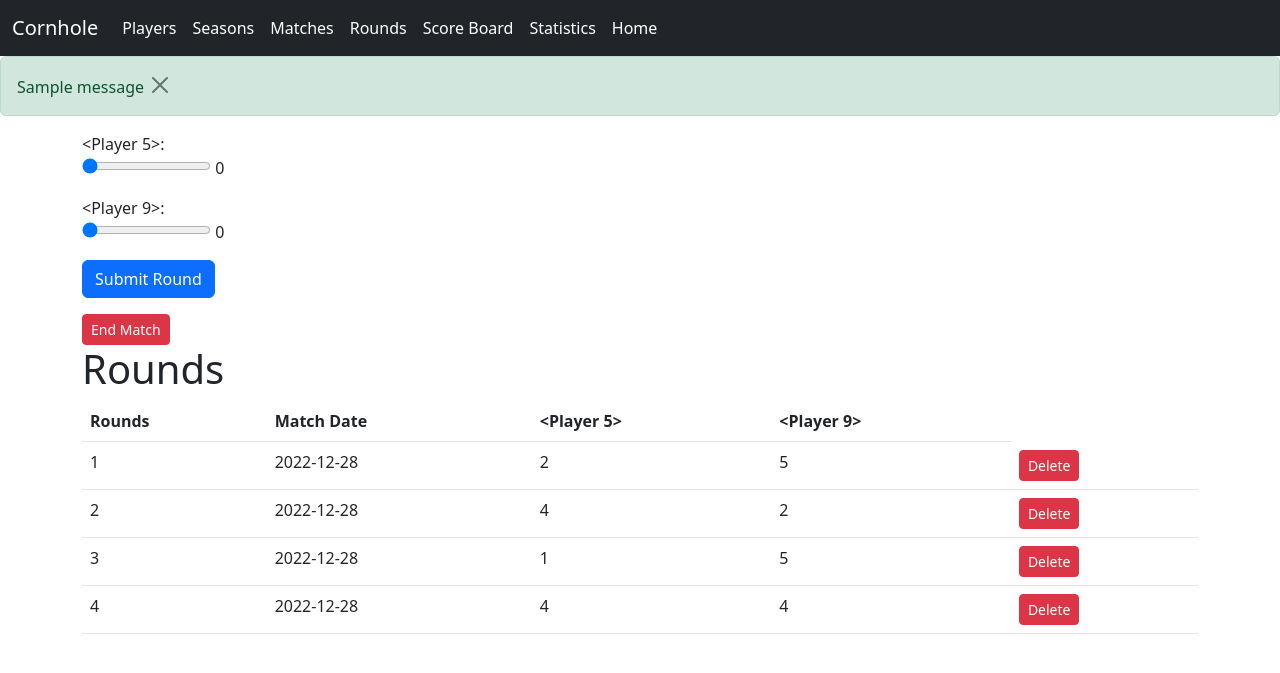
After one commit to sjvonstein/Cornhole, a Flask app: template website/templates/score-keeper.html in a window 1280 px wide. The commit adds this page. Shown: the top 673 px of the page. Run offline with Flask 2, Linux system fonts and the light colour scheme; the template is opened without the code that fills it: values that come from a table or form of the project are taken from there, others are empty; data comes from the database, SQL or seed files in the repository; tables that the repository leaves empty hold one stand-in row (values such as "Sample post"); one stand-in notice (Sample message) is shown; some libraries are stand-ins or nearby versions.

Commit message:
-sv 1206

```diff
--- a/website/__init__.py
+++ b/website/__init__.py
@@ -17,8 +17,6 @@ def create_app():
 
     app.register_blueprint(views, url_prefix="/")
 
-    from .models import Player
-
     with app.app_context():
         db.create_all()
 
--- a/website/templates/base.html
+++ b/website/templates/base.html
@@ -16,47 +16,74 @@
     />
 
     <title>{%block title %}Home{% endblock %}</title>
+
   </head>
+
+
+
+
+
+
+
   <body>
     <nav class="navbar navbar-expand-lg navbar-dark bg-dark">
-      <button
-        class="navbar-toggler"
-        type="button"
-        data-toggle="collapse"
-        data-target="#navbar"
-      >
+      <div class="container-fluid">
+        <a class="navbar-brand" href="/">Cornhole</a>
+      <button class="navbar-toggler" type="button" data-bs-toggle="collapse" data-bs-target="#navbarSupportedContent" aria-controls="navbarSupportedContent" aria-expanded="false" aria-label="Toggle navigation">
         <span class="navbar-toggler-icon"></span>
       </button>
-      <div class="collapse navbar-collapse" id="navbar">
-        <div class="navbar-nav">
-          <a class="nav-item nav-link" id="players" href="/players">Players</a>
-          <a class="nav-item nav-link" id="scoreboard" href="/score-board">Score Board</a>
-          <a class="nav-item nav-link" id="stats" href="/stats">Statistics</a>
-          <a class="nav-item nav-link" id="home" href="/">Home</a>
+      <div class="collapse navbar-collapse" id="navbarSupportedContent">
+        <ul class="navbar-nav me-auto mb-2 mb-lg-0">
+          <li class="nav-item">
+            <a class="nav-link active" aria-current="page" id="players" href="/players">Players</a>
+          </li>
+          <li class="nav-item">
+            <a class="nav-link active" aria-current="page" id="seasons" href="/seasons">Seasons</a>
+          </li>
+          <li class="nav-item">
+            <a class="nav-link active" aria-current="page" id="matches" href="/matches">Matches</a>
+          </li>
+          <li class="nav-item">
+            <a class="nav-link active" aria-current="page" id="rounds" href="/rounds">Rounds</a>
+          </li>
+          <li class="nav-item">
+            <a class="nav-link active" aria-current="page" id="scoreboard" href="/score-board">Score Board</a>
+          </li>
+          <li class="nav-item">
+            <a class="nav-link active" aria-current="page" id="stats" href="/stats">Statistics</a>
+          </li>
+          <li class="nav-item">
+            <a class="nav-link active" aria-current="page" id="home" href="/">Home</a>
+          </li>
         </div>
       </div>
     </nav>
 
-    {% with messages = get_flashed_messages(with_categories=true) %} {% if
-    messages %} {% for category, message in messages %} {% if category ==
-    'error' %}
-    <div class="alart alert-danger alter-dismissable fade show" role="alert">
-      {{message}}
-      <button type="button" class="close" data-dismiss="alert">
-        <span aria-hidden="true">&times;</span>
-      </button>
-    </div>
-    {% elif category == 'success' %}
-    <div class="alart alert-success alter-dismissable fade show" role="alert">
-      {{message}}
-      <button type="button" class="close" data-dismiss="alert">
-        <span aria-hidden="true">&times;</span>
-      </button>
+    {% with messages = get_flashed_messages(with_categories=true) %}
+      {% if messages %}
+        {% for category, message in messages %}
+          {% if category == 'error' %}
+            <div class="alert alert-danger alert-dismissable fade show" role="alert">
+              {{message}}
+              <button type="button" class="btn-close" data-bs-dismiss="alert" aria-label="Close"></button>
+            </div>
+          {% elif category == 'success' %}
+              <div class="alert alert-success alert-dismissable fade show" role="alert">
+                {{message}}
+                <button type="button" class="btn-close" data-bs-dismiss="alert" aria-label="Close"></button>
+                </button>
+              </div>
+          {% endif %}
+        {% endfor %}
+      {% endif %}
+    {% endwith %}
+
+    <div class="container">
+      {% block content%} {% endblock %}
+
     </div>
 
-    {% endif %} {% endfor %} {% endif %} {% endwith %}
 
-    <div class="container">{% block content%} {% endblock %}</div>
     <script
       src="https://code.jquery.com/jquery-3.2.1.slim.min.js"
       integrity="sha384-KJ3o2DKtIkvYIK3UENzmM7KCkRr/rE9/Qpg6aAZGJwFDMVNA/GpGFF93hXpG5KkN"
--- /dev/null
+++ b/website/templates/score-keeper.html
@@ -0,0 +1,94 @@
+{% extends "base.html" %}
+{% block title %}Score Keeper{% endblock %}
+
+{% block content %}
+
+<form method="POST" action="{{ url_for('views.add_round', match_id=match.id) }}">
+    <label for="player1_score">{{ players[match.player1] }}: </label>
+    <div class="mb-3">
+        <input
+        type="range"
+        name="player1_score"
+        id="player1_score"
+        min="0"
+        max="8"
+        step="1"
+        value="0" />
+      <output class="player1_score_output" for="player1_score"></output>
+
+    </div>
+
+    <label for="player2_score">{{ players[match.player2] }}: </label>
+    <div class="mb-3">
+        <input
+        type="range"
+        name="player2_score"
+        id="player2_score"
+        min="0"
+        max="8"
+        step="1"
+        value="0" />
+      <output class="player2_score_output" for="player2_score"></output>
+    </div>
+          <div class="mb-3">
+              <button type="submit" name="submitRound" class="btn btn-primary">Submit Round</button>
+          </div>
+</form>
+
+<form method="POST"
+action="{{ url_for('views.complete_match', match_id=match.id) }}">
+<input type="submit" class="btn btn-sm btn-danger" value="End Match"
+    onclick="return confirm('Are you sure you want to end this match?')">
+</form>
+
+<script>
+    const score1 = document.querySelector("#player1_score");
+    const score2 = document.querySelector("#player2_score");
+
+    const output1 = document.querySelector(".player1_score_output");
+    const output2 = document.querySelector(".player2_score_output");
+
+    output1.textContent = score1.value;
+    output2.textContent = score2.value;
+
+
+    score1.addEventListener("input", () => {
+    output1.textContent = score1.value;
+    });
+    score2.addEventListener("input", () => {
+        output2.textContent = score2.value;
+        });
+</script>
+
+<h1>Rounds</h1>
+
+<table class="table">
+        <thead>
+            <tr>
+                <th scope="col">Rounds</th>
+                <th scope="col">Match Date </th>
+                <th scope="col">{{ players[match.player1] }} </th>
+                <th scope="col">{{ players[match.player2] }} </th>
+            </tr>
+        </thead>
+        <tbody>
+            {% for round in rounds %}
+            <tr>
+                <td>{{ round.id }}</td>
+                <td>{{ match.date.date() }}</td>
+                <td>{{ round.player1_score }}</td>
+                <td>{{ round.player2_score }}</td>
+
+                <td>
+                    <form method="POST"
+                        action="{{ url_for('views.delete_round', round_id=round.id) }}">
+                        <input type="submit" class="btn btn-sm btn-danger" value="Delete"
+                            onclick="return confirm('Are you sure you want to delete this round?')">
+                    </form>
+                </td>
+            </tr>
+            {% endfor %}
+        </tbody>
+</table>
+
+{% endblock %}
```
Also changed, not shown: website/models.py (+6 -4 lines), website/templates/matches.html (+48 -9 lines), website/templates/players.html (+7 -1 lines), website/templates/rounds.html (added, +45 -0 lines), website/templates/score-board.html (+36 -26 lines), website/templates/seasons.html (+12 -12 lines), website/views.py (+189 -16 lines), website/database.db.
